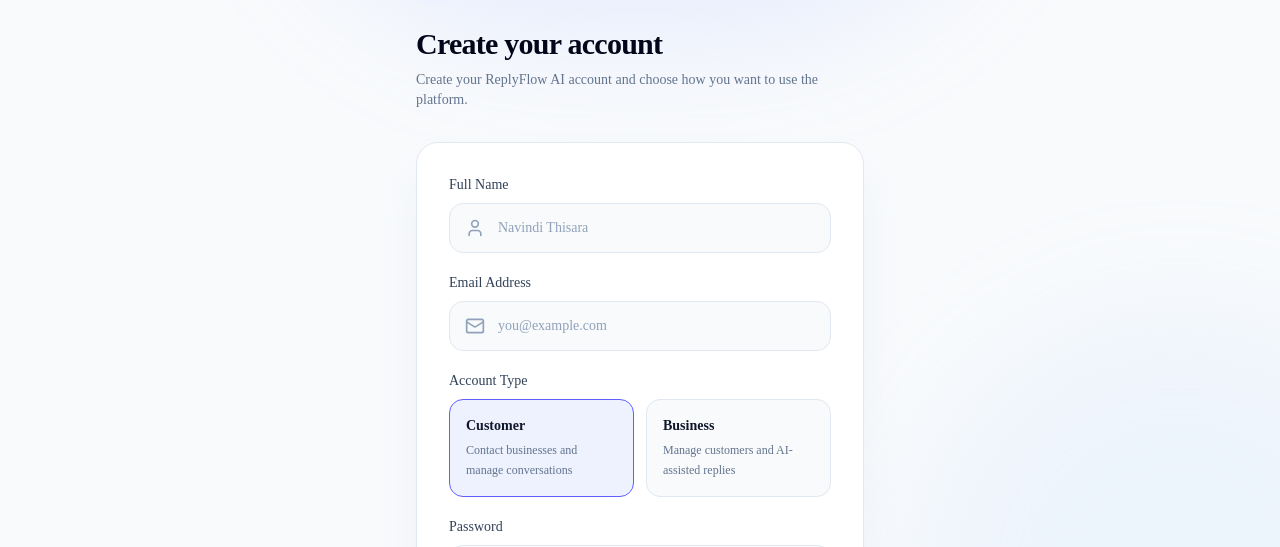
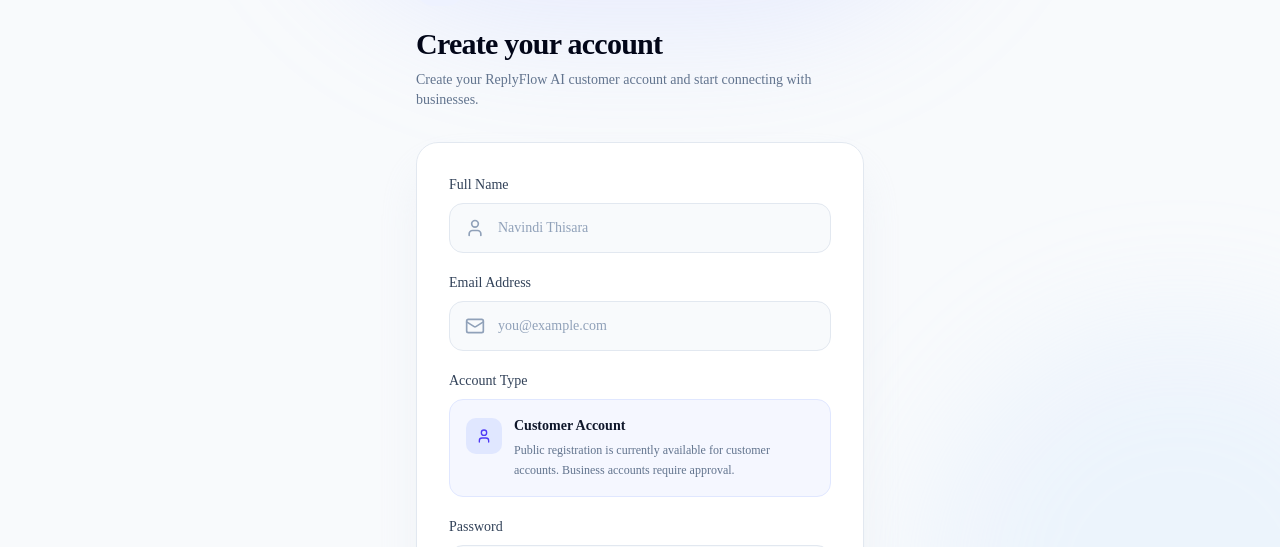
Before and after one commit to Navindi-Thisara/replyflow-ai, a Next.js app: page /register in a window 1280 px wide. Shown: the part 222-769 px from the top of the page. Built offline with nearby package versions, Linux system fonts and the light colour scheme; no server answers.

Commit message:
Fix business account registration

```diff
--- a/app/register/page.tsx
+++ b/app/register/page.tsx
@@ -15,37 +15,28 @@
   Mail,
   User,
 } from "lucide-react";
-
 import { supabase } from "@/lib/supabase/client";
 import Navbar from "@/components/navbar";
 import Footer from "@/components/footer";
-
-type AccountType = "CUSTOMER" | "BUSINESS";
 
 export default function RegisterPage() {
   const router = useRouter();
   const { resolvedTheme } = useTheme();
 
   const [mounted, setMounted] = useState(false);
-
   const [fullName, setFullName] = useState("");
   const [email, setEmail] = useState("");
-  const [accountType, setAccountType] =
-    useState<AccountType>("CUSTOMER");
-
   const [password, setPassword] = useState("");
   const [confirmPassword, setConfirmPassword] = useState("");
 
   const [showPassword, setShowPassword] = useState(false);
-  const [showConfirmPassword, setShowConfirmPassword] =
-    useState(false);
+  const [showConfirmPassword, setShowConfirmPassword] = useState(false);
 
   const [acceptedTerms, setAcceptedTerms] = useState(false);
 
   const [errors, setErrors] = useState<{
     fullName?: string;
     email?: string;
-    accountType?: string;
     password?: string;
     confirmPassword?: string;
     terms?: string;
@@ -96,14 +87,7 @@
     if (!trimmedEmail) {
       newErrors.email = "Email address is required.";
     } else if (!emailRegex.test(trimmedEmail)) {
-      newErrors.email =
-        "Please enter a valid email address.";
-    }
-
-    // Account type
-    if (!accountType) {
-      newErrors.accountType =
-        "Please select an account type.";
+      newErrors.email = "Please enter a valid email address.";
     }
 
     // Password
@@ -167,7 +151,7 @@
         options: {
           data: {
             full_name: cleanName,
-            role: accountType,
+            role: "CUSTOMER",
           },
           emailRedirectTo: `${window.location.origin}/login`,
         },
@@ -192,7 +176,6 @@
         setEmail("");
         setPassword("");
         setConfirmPassword("");
-        setAccountType("CUSTOMER");
         setAcceptedTerms(false);
 
         return;
@@ -228,7 +211,6 @@
           : "bg-slate-50 text-slate-950"
       }`}
     >
-      {/* Shared Navbar */}
       <Navbar />
 
       {/* Background decoration */}
@@ -253,6 +235,7 @@
       {/* Register content */}
       <section className="relative z-10 flex min-h-screen items-center justify-center px-6 pb-20 pt-32">
         <div className="w-full max-w-md">
+
           {/* Back to home */}
           <Link
             href="/"
@@ -280,9 +263,7 @@
 
             <h1
               className={`text-3xl font-bold tracking-tight ${
-                darkMode
-                  ? "text-white"
-                  : "text-slate-950"
+                darkMode ? "text-white" : "text-slate-950"
               }`}
             >
               Create your account
@@ -295,8 +276,8 @@
                   : "text-slate-500"
               }`}
             >
-              Create your ReplyFlow AI account and choose
-              how you want to use the platform.
+              Create your ReplyFlow AI customer account
+              and start connecting with businesses.
             </p>
           </div>
 
@@ -453,7 +434,7 @@
                 )}
               </div>
 
-              {/* Account Type */}
+              {/* Account Type Information */}
               <div>
                 <label
                   className={`mb-2 block text-sm font-medium ${
@@ -465,103 +446,49 @@
                   Account Type
                 </label>
 
-                <div className="grid grid-cols-2 gap-3">
-                  {/* Customer */}
-                  <button
-                    type="button"
-                    onClick={() => {
-                      setAccountType("CUSTOMER");
-
-                      if (errors.accountType) {
-                        setErrors((previous) => ({
-                          ...previous,
-                          accountType: undefined,
-                        }));
-                      }
-                    }}
-                    className={`rounded-xl border p-4 text-left transition ${
-                      accountType === "CUSTOMER"
-                        ? darkMode
-                          ? "border-indigo-500 bg-indigo-500/10"
-                          : "border-indigo-500 bg-indigo-50"
-                        : darkMode
-                        ? "border-white/10 bg-white/5 hover:border-white/20"
-                        : "border-slate-200 bg-slate-50 hover:border-slate-300"
+                <div
+                  className={`rounded-xl border p-4 ${
+                    darkMode
+                      ? "border-indigo-500/20 bg-indigo-500/5"
+                      : "border-indigo-100 bg-indigo-50/60"
                   }`}
                 >
+                  <div className="flex items-start gap-3">
                     <div
+                      className={`mt-0.5 flex h-9 w-9 shrink-0 items-center justify-center rounded-lg ${
+                        darkMode
+                          ? "bg-indigo-500/10 text-indigo-400"
+                          : "bg-indigo-100 text-indigo-600"
+                      }`}
+                    >
+                      <User className="h-4 w-4" />
+                    </div>
+
+                    <div>
+                      <p
                         className={`text-sm font-semibold ${
                           darkMode
                             ? "text-white"
                             : "text-slate-900"
                         }`}
                       >
-                      Customer
-                    </div>
+                        Customer Account
+                      </p>
 
-                    <div
+                      <p
                         className={`mt-1 text-xs leading-5 ${
                           darkMode
                             ? "text-slate-400"
                             : "text-slate-500"
                         }`}
                       >
-                      Contact businesses and manage
-                      conversations
+                        Public registration is currently
+                        available for customer accounts.
+                        Business accounts require approval.
+                      </p>
                     </div>
-                  </button>
-
-                  {/* Business */}
-                  <button
-                    type="button"
-                    onClick={() => {
-                      setAccountType("BUSINESS");
-
-                      if (errors.accountType) {
-                        setErrors((previous) => ({
-                          ...previous,
-                          accountType: undefined,
-                        }));
-                      }
-                    }}
-                    className={`rounded-xl border p-4 text-left transition ${
-                      accountType === "BUSINESS"
-                        ? darkMode
-                          ? "border-indigo-500 bg-indigo-500/10"
-                          : "border-indigo-500 bg-indigo-50"
-                        : darkMode
-                        ? "border-white/10 bg-white/5 hover:border-white/20"
-                        : "border-slate-200 bg-slate-50 hover:border-slate-300"
-                    }`}
-                  >
-                    <div
-                      className={`text-sm font-semibold ${
-                        darkMode
-                          ? "text-white"
-                          : "text-slate-900"
-                      }`}
-                    >
-                      Business
                   </div>
-
-                    <div
-                      className={`mt-1 text-xs leading-5 ${
-                        darkMode
-                          ? "text-slate-400"
-                          : "text-slate-500"
-                      }`}
-                    >
-                      Manage customers and AI-assisted
-                      replies
                 </div>
-                  </button>
-                </div>
-
-                {errors.accountType && (
-                  <p className="mt-2 text-xs text-red-500">
-                    {errors.accountType}
-                  </p>
-                )}
               </div>
 
               {/* Password */}
@@ -589,9 +516,7 @@
                   <input
                     id="password"
                     name="password"
-                    type={
-                      showPassword ? "text" : "password"
-                    }
+                    type={showPassword ? "text" : "password"}
                     autoComplete="new-password"
                     value={password}
                     onChange={(event) => {
@@ -827,10 +752,23 @@
                     Creating account...
                   </span>
                 ) : (
-                  "Create Account"
+                  "Create Customer Account"
                 )}
               </button>
             </form>
+
+            {/* Business account notice */}
+            <div
+              className={`mt-6 rounded-xl border p-4 text-center text-xs ${
+                darkMode
+                  ? "border-white/10 bg-white/[0.03] text-slate-400"
+                  : "border-slate-200 bg-slate-50 text-slate-500"
+              }`}
+            >
+              <span className="font-medium">Business account?</span>{" "}
+              Business access is available through an
+              approval process.
+            </div>
 
             {/* Login */}
             <div
@@ -864,7 +802,6 @@
         </div>
       </section>
 
-      {/* Shared Footer */}
       <Footer />
     </main>
   );
```
Lines whose indentation alone changed are shown as unchanged.
